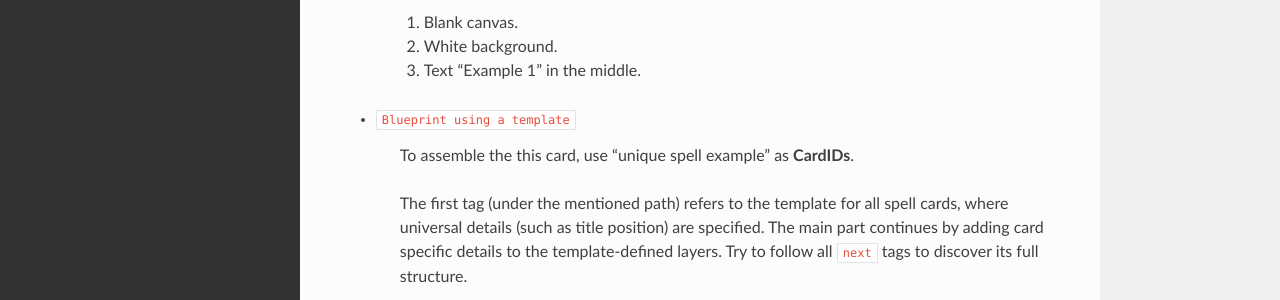
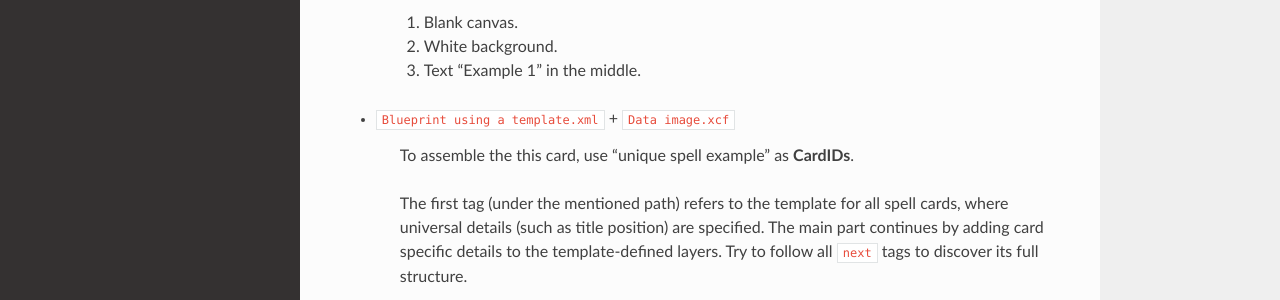
Before and after one commit to martin-brajer/card-assembler, a Sphinx documentation site: the page built from docs/source/creatingBlueprint.rst, in a window 1280 px wide and 900 px high, scrolled down 557 px. Shown: the part 349-649 px from the top of the window. Built offline with Sphinx 7.4.7 and the Read the Docs theme 2.0.0, drawn with Linux system fonts in a browser that asks for light colours; the version number could not be read and is left out.

Commit message:
Adding Data image.xcf to Examples section

```diff
--- a/docs/source/creatingBlueprint.rst
+++ b/docs/source/creatingBlueprint.rst
@@ -46,7 +46,7 @@ a minimal blueprint to start with. The second one shows intended use.
    #. White background.
    #. Text "Example 1" in the middle.
 
-* :file:`Blueprint using a template`
+* :file:`Blueprint using a template.xml` + :file:`Data image.xcf`
 
    To assemble the this card, use "unique spell example" as **CardIDs**.
 
```
